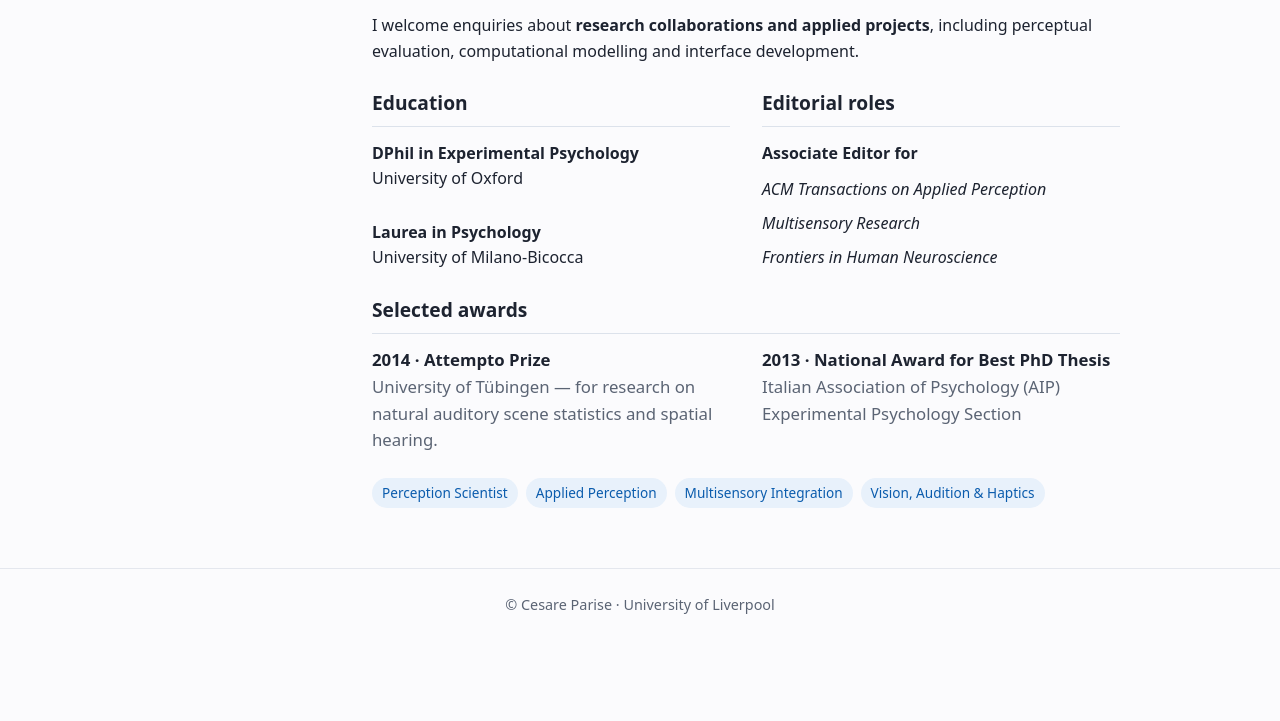
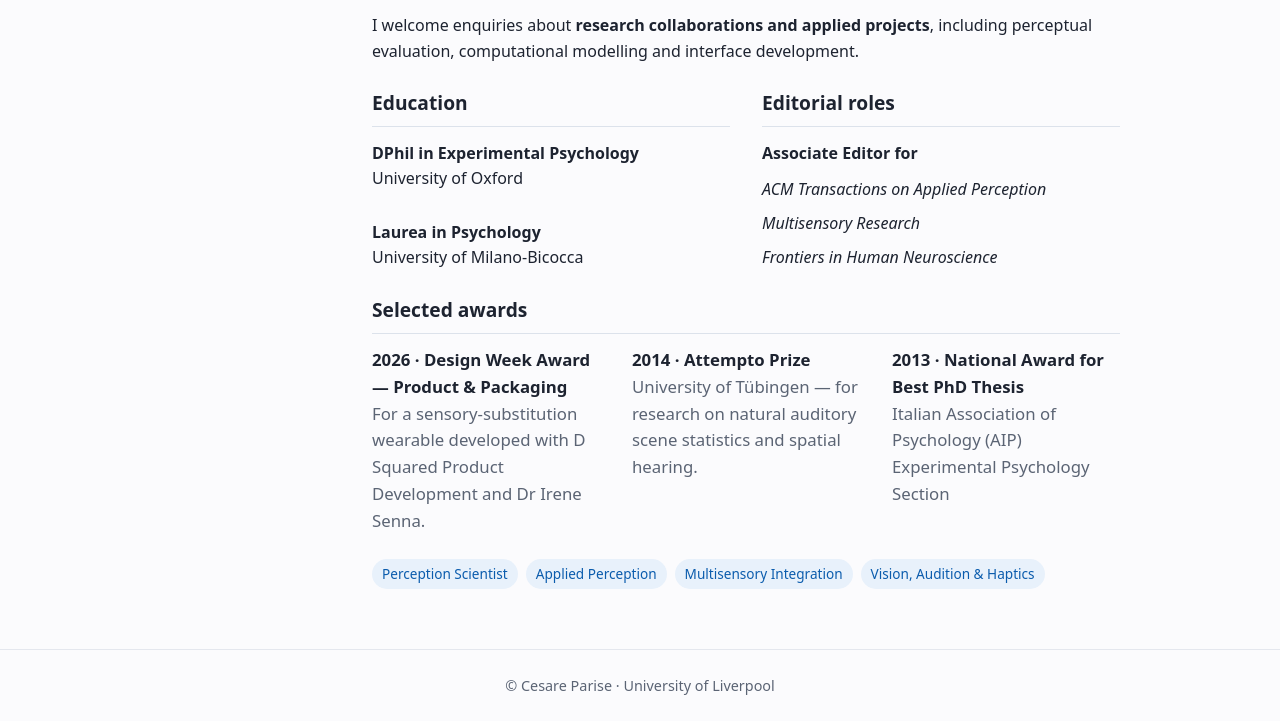
Before and after one commit to xisarr/cesareparise.github.io, a plain HTML site: page index.html in a window 1280 px wide. Shown: the part 613-1334 px from the top of the page. Before the commit the page ends 1253 px from the top, so only its background shows below. Drawn offline with Linux system fonts and the light colour scheme.

Commit message:
added mew prize

```diff
--- a/index.html
+++ b/index.html
@@ -186,7 +186,7 @@
 #page-home .home-awards {
   grid-area: awards;
   display: grid;
-  grid-template-columns: repeat(2, minmax(0, 1fr));
+  grid-template-columns: repeat(3, minmax(0, 1fr));
   column-gap: 2rem;
   row-gap: 0.8rem;
   width: 100%;
@@ -876,6 +876,16 @@ nav a.nav-live-mcd:focus-visible,
 
   <p>
     <strong>
+      2026 &middot;
+      <a href="https://www.designweek.co.uk/winners-announced-design-week-awards-2026-north-west-edition/"
+         target="_blank"
+         rel="noopener noreferrer">Design Week Award &mdash; Product &amp; Packaging</a>
+    </strong><br>
+    For a sensory-substitution wearable developed with D Squared Product Development and Dr Irene Senna.
+  </p>
+
+  <p>
+    <strong>
       2014 &middot;
       <a href="https://uni-tuebingen.de/newsfullview-landingpage/article/attempto-preis-fuer-junge-neurowissenschaftler/"
          target="_blank"
```
